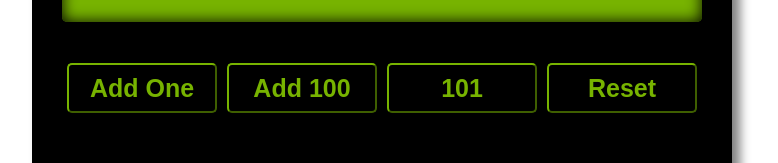
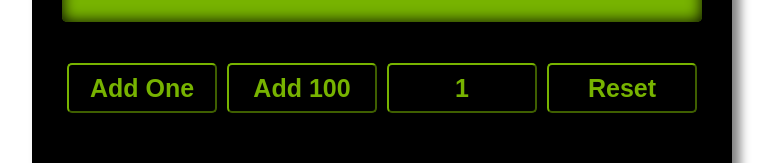
Before and after one commit to mate-academy/react_counter, a React (Create React App) app: page / in a window 1280 px wide. Shown: the part 182-345 px from the top of the page, without its empty margins (258-1036 px from the left). Built offline with nearby package versions, Linux system fonts and the light colour scheme; the HTML template or start-up script is replaced by a standard one.

Commit message:
reviewed as advised

```diff
--- a/src/App.jsx
+++ b/src/App.jsx
@@ -33,9 +33,11 @@ class App extends React.Component {
   };
 
   increase = () => {
-    this.setState(state => ({
-      count: state.count + 101,
-    }));
+    if (this.state.count % 5 === 0 && this.state.count !== 0) {
+      this.add100();
+    }
+
+    this.addOne();
   };
 
   reset = () => {
@@ -66,22 +68,13 @@ class App extends React.Component {
           </div>
 
           <div className="button-wrapper">
-            <button
-              type="button"
-              className="button"
-              onClick={count % 5 === 0 && count !== 0
-                ? this.increase : this.addOne}
-            >
-              {count % 5 === 0 ? 101 : 1}
+            <button type="button" className="button" onClick={this.increase}>
+              {count % 5 === 0 && count !== 0 ? 101 : 1}
             </button>
           </div>
 
           <div className="button-wrapper">
-            <button
-              type="button"
-              className="button"
-              onClick={this.reset}
-            >
+            <button type="button" className="button" onClick={this.reset}>
               Reset
             </button>
           </div>
```
